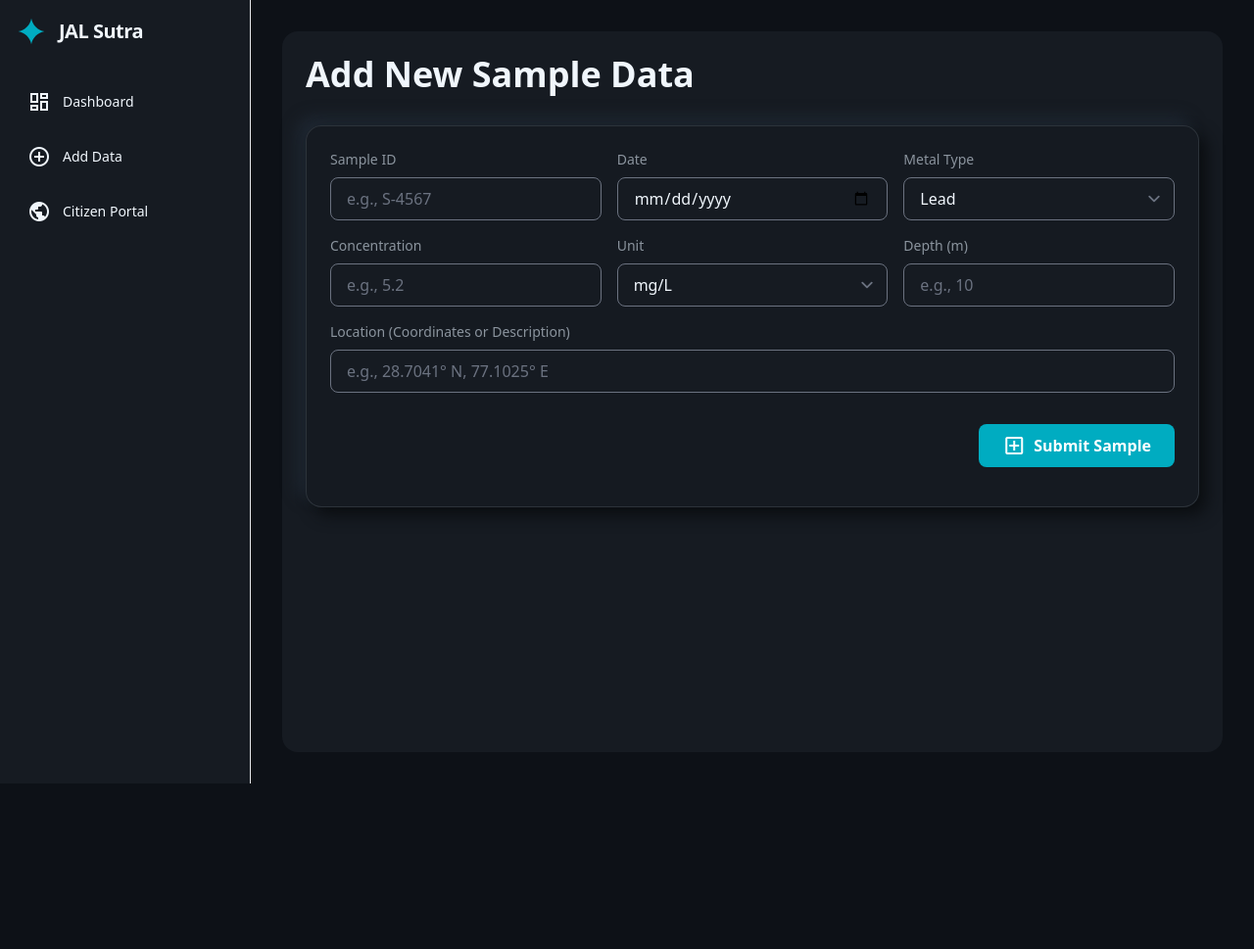
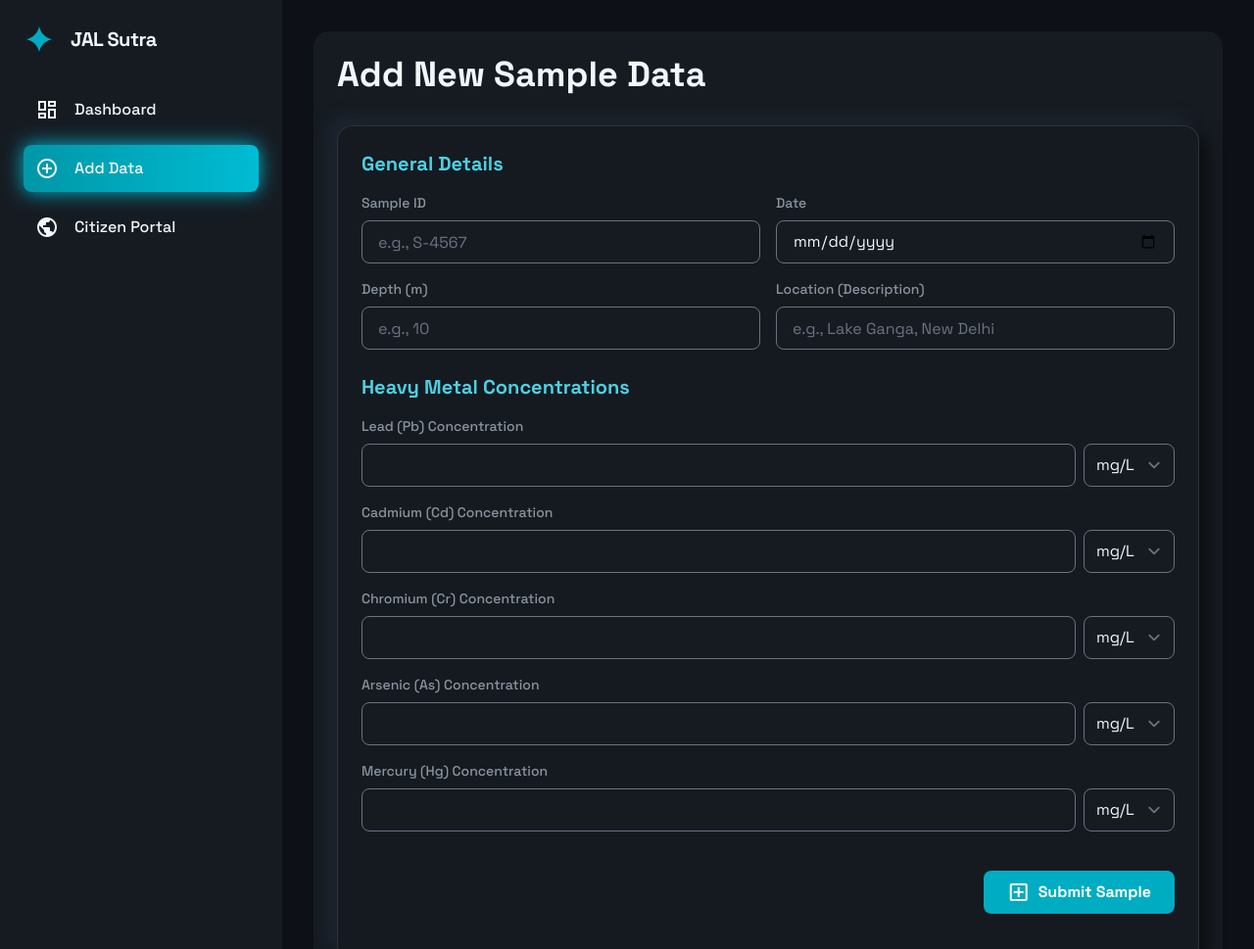
Before and after one commit to sahilrajput0fficial/Jal_Sutra, a plain HTML site: page data add.html in a window 1280 px wide. Shown: the top 969 px of the page at 98% size. Before the commit the page ends 800 px from the top, so only its background shows below. Drawn offline with nearby package versions, Linux system fonts and the light colour scheme.

Commit message:
Changes Something blah blah

```diff
--- a/data add.html
+++ b/data add.html
@@ -50,36 +50,40 @@
     }
 </style>
 </head>
-<body class="bg-[var(--background)] text-[var(--on-surface)]">
-<div class="flex h-screen overflow-hidden">
-<aside class="flex w-64 flex-col bg-[var(--surface)] text-[var(--on-surface)] p-4 border-r border-[var(--on-surface-variant)]/20">
-<div class="flex items-center gap-3 mb-8">
+<body class="bg-[var(--background)] text-[var(--on-surface)]" style="font-family: 'Space Grotesk', sans-serif;">
+<div class="flex min-h-screen">
+<aside class="w-72 p-6 flex flex-col justify-between bg-[var(--surface)] text-[var(--on-surface)]" style="perspective: 1000px;">
+<div class="flex flex-col gap-8">
+<div class="flex items-center gap-4">
 <svg class="w-8 h-8 text-[var(--primary-600)]" fill="none" viewBox="0 0 48 48" xmlns="http://www.w3.org/2000/svg">
 <path d="M24 4C25.7818 14.2173 33.7827 22.2182 44 24C33.7827 25.7818 25.7818 33.7827 24 44C22.2182 33.7827 14.2173 25.7818 4 24C14.2173 22.2182 22.2182 14.2173 24 4Z" fill="currentColor"></path>
 </svg>
 <h2 class="text-xl font-bold tracking-tight">JAL Sutra</h2>
 </div>
-<nav class="flex-1 space-y-2">
-<a href="dashboard.html" class="sidebar-item group flex items-center gap-3 rounded-lg p-3 text-sm font-medium transition-colors duration-200 hover:bg-[var(--primary-700)]">
+<nav class="flex flex-col gap-3">
+<a class="sidebar-item flex items-center gap-4 p-3 rounded-lg" href="dashboard.html">
 <span class="material-symbols-outlined">dashboard</span>
-<span>Dashboard</span>
+<span class="font-medium">Dashboard</span>
 </a>
-<a href="data add.html" class="sidebar-item group flex items-center gap-3 rounded-lg p-3 text-sm font-medium transition-colors duration-200 hover:bg-[var(--primary-700)]">
+<a class="sidebar-item active flex items-center gap-4 p-3 rounded-lg" href="data add.html">
 <span class="material-symbols-outlined">add_circle</span>
-<span>Add Data</span>
+<span class="font-medium">Add Data</span>
 </a>
-<a href="map.html" class="sidebar-item group flex items-center gap-3 rounded-lg p-3 text-sm font-medium transition-colors duration-200 hover:bg-[var(--primary-700)]">
+<a class="sidebar-item flex items-center gap-4 p-3 rounded-lg" href="map.html">
 <span class="material-symbols-outlined">public</span>
-<span>Citizen Portal</span>
+<span class="font-medium">Citizen Portal</span>
 </a>
 </nav>
+</div>
 </aside>
 <main class="flex-1 p-8 overflow-y-auto">
 <div class="bg-[var(--surface)] rounded-2xl p-6 min-h-full">
 <h2 class="text-4xl font-bold mb-8">Add New Sample Data</h2>
 <div class="glassmorphism rounded-2xl p-6 flex flex-col gap-6 neomorphism-shadow">
-<form id="sampleForm" class="space-y-4">
-<div class="grid grid-cols-1 md:grid-cols-2 lg:grid-cols-3 gap-4">
+<form id="sampleForm" class="space-y-6">
+<div class="space-y-4">
+<h3 class="text-xl font-bold text-[var(--primary-300)]">General Details</h3>
+<div class="grid grid-cols-1 md:grid-cols-2 gap-4">
 <div class="flex flex-col gap-2">
 <label class="text-sm font-medium text-[var(--on-surface-variant)]" for="sampleId">Sample ID</label>
 <input class="w-full h-11 px-4 py-2 rounded-lg bg-[var(--surface)] text-[var(--on-surface)] border border-[var(--on-surface-variant)]/20 placeholder-gray-500 focus:border-[var(--primary-500)] focus:ring-[var(--primary-500)]" id="sampleId" name="sampleId" placeholder="e.g., S-4567" required="" type="text"/>
@@ -89,32 +93,73 @@
 <input class="w-full h-11 px-4 py-2 rounded-lg bg-[var(--surface)] text-[var(--on-surface)] border border-[var(--on-surface-variant)]/20 focus:border-[var(--primary-500)] focus:ring-[var(--primary-500)]" id="date" name="date" required="" type="date"/>
 </div>
 <div class="flex flex-col gap-2">
-<label class="text-sm font-medium text-[var(--on-surface-variant)]" for="metalType">Metal Type</label>
-<select class="w-full h-11 px-4 py-2 rounded-lg bg-[var(--surface)] text-[var(--on-surface)] border border-[var(--on-surface-variant)]/20 focus:border-[var(--primary-500)] focus:ring-[var(--primary-500)]" id="metalType" name="metalType" required="">
-<option value="Lead">Lead</option>
-<option value="Mercury">Mercury</option>
-<option value="Arsenic">Arsenic</option>
-</select>
+<label class="text-sm font-medium text-[var(--on-surface-variant)]" for="depth">Depth (m)</label>
+<input class="w-full h-11 px-4 py-2 rounded-lg bg-[var(--surface)] text-[var(--on-surface)] border border-[var(--on-surface-variant)]/20 placeholder-gray-500 focus:border-[var(--primary-500)] focus:ring-[var(--primary-500)]" id="depth" name="depth" placeholder="e.g., 10" required="" step="0.1" type="number"/>
 </div>
 <div class="flex flex-col gap-2">
-<label class="text-sm font-medium text-[var(--on-surface-variant)]" for="concentration">Concentration</label>
-<input class="w-full h-11 px-4 py-2 rounded-lg bg-[var(--surface)] text-[var(--on-surface)] border border-[var(--on-surface-variant)]/20 placeholder-gray-500 focus:border-[var(--primary-500)] focus:ring-[var(--primary-500)]" id="concentration" name="concentration" placeholder="e.g., 5.2" required="" step="0.01" type="number"/>
+<label class="text-sm font-medium text-[var(--on-surface-variant)]" for="location">Location (Description)</label>
+<input class="w-full h-11 px-4 py-2 rounded-lg bg-[var(--surface)] text-[var(--on-surface)] border border-[var(--on-surface-variant)]/20 placeholder-gray-500 focus:border-[var(--primary-500)] focus:ring-[var(--primary-500)]" id="location" name="location" placeholder="e.g., Lake Ganga, New Delhi" required="" type="text"/>
 </div>
+</div>
+</div>
+<div class="space-y-4">
+<h3 class="text-xl font-bold text-[var(--primary-300)]">Heavy Metal Concentrations</h3>
+<div class="grid grid-cols-1 gap-4">
 <div class="flex flex-col gap-2">
-<label class="text-sm font-medium text-[var(--on-surface-variant)]" for="unit">Unit</label>
-<select class="w-full h-11 px-4 py-2 rounded-lg bg-[var(--surface)] text-[var(--on-surface)] border border-[var(--on-surface-variant)]/20 focus:border-[var(--primary-500)] focus:ring-[var(--primary-500)]" id="unit" name="unit" required="">
+<label class="text-sm font-medium text-[var(--on-surface-variant)]" for="lead">Lead (Pb) Concentration</label>
+<div class="flex gap-2">
+<input class="w-full h-11 px-4 py-2 rounded-lg bg-[var(--surface)] text-[var(--on-surface)] border border-[var(--on-surface-variant)]/20 focus:border-[var(--primary-500)] focus:ring-[var(--primary-500)]" id="lead" name="lead" step="0.001" type="number"/>
+<select class="h-11 rounded-lg bg-[var(--surface)] text-[var(--on-surface)] border border-[var(--on-surface-variant)]/20 focus:border-[var(--primary-500)] focus:ring-[var(--primary-500)]" id="lead-unit" name="lead-unit">
 <option value="mg/L">mg/L</option>
 <option value="µg/L">µg/L</option>
 <option value="ppm">ppm</option>
 </select>
 </div>
+</div>
 <div class="flex flex-col gap-2">
-<label class="text-sm font-medium text-[var(--on-surface-variant)]" for="depth">Depth (m)</label>
-<input class="w-full h-11 px-4 py-2 rounded-lg bg-[var(--surface)] text-[var(--on-surface)] border border-[var(--on-surface-variant)]/20 placeholder-gray-500 focus:border-[var(--primary-500)] focus:ring-[var(--primary-500)]" id="depth" name="depth" placeholder="e.g., 10" required="" step="0.1" type="number"/>
+<label class="text-sm font-medium text-[var(--on-surface-variant)]" for="cadmium">Cadmium (Cd) Concentration</label>
+<div class="flex gap-2">
+<input class="w-full h-11 px-4 py-2 rounded-lg bg-[var(--surface)] text-[var(--on-surface)] border border-[var(--on-surface-variant)]/20 focus:border-[var(--primary-500)] focus:ring-[var(--primary-500)]" id="cadmium" name="cadmium" step="0.001" type="number"/>
+<select class="h-11 rounded-lg bg-[var(--surface)] text-[var(--on-surface)] border border-[var(--on-surface-variant)]/20 focus:border-[var(--primary-500)] focus:ring-[var(--primary-500)]" id="cadmium-unit" name="cadmium-unit">
+<option value="mg/L">mg/L</option>
+<option value="µg/L">µg/L</option>
+<option value="ppm">ppm</option>
+</select>
 </div>
-<div class="flex flex-col gap-2 lg:col-span-3">
-<label class="text-sm font-medium text-[var(--on-surface-variant)]" for="location">Location (Coordinates or Description)</label>
-<input class="w-full h-11 px-4 py-2 rounded-lg bg-[var(--surface)] text-[var(--on-surface)] border border-[var(--on-surface-variant)]/20 placeholder-gray-500 focus:border-[var(--primary-500)] focus:ring-[var(--primary-500)]" id="location" name="location" placeholder="e.g., 28.7041° N, 77.1025° E" required="" type="text"/>
+</div>
+<div class="flex flex-col gap-2">
+<label class="text-sm font-medium text-[var(--on-surface-variant)]" for="chromium">Chromium (Cr) Concentration</label>
+<div class="flex gap-2">
+<input class="w-full h-11 px-4 py-2 rounded-lg bg-[var(--surface)] text-[var(--on-surface)] border border-[var(--on-surface-variant)]/20 focus:border-[var(--primary-500)] focus:ring-[var(--primary-500)]" id="chromium" name="chromium" step="0.001" type="number"/>
+<select class="h-11 rounded-lg bg-[var(--surface)] text-[var(--on-surface)] border border-[var(--on-surface-variant)]/20 focus:border-[var(--primary-500)] focus:ring-[var(--primary-500)]" id="chromium-unit" name="chromium-unit">
+<option value="mg/L">mg/L</option>
+<option value="µg/L">µg/L</option>
+<option value="ppm">ppm</option>
+</select>
+</div>
+</div>
+<div class="flex flex-col gap-2">
+<label class="text-sm font-medium text-[var(--on-surface-variant)]" for="arsenic">Arsenic (As) Concentration</label>
+<div class="flex gap-2">
+<input class="w-full h-11 px-4 py-2 rounded-lg bg-[var(--surface)] text-[var(--on-surface)] border border-[var(--on-surface-variant)]/20 focus:border-[var(--primary-500)] focus:ring-[var(--primary-500)]" id="arsenic" name="arsenic" step="0.001" type="number"/>
+<select class="h-11 rounded-lg bg-[var(--surface)] text-[var(--on-surface)] border border-[var(--on-surface-variant)]/20 focus:border-[var(--primary-500)] focus:ring-[var(--primary-500)]" id="arsenic-unit" name="arsenic-unit">
+<option value="mg/L">mg/L</option>
+<option value="µg/L">µg/L</option>
+<option value="ppm">ppm</option>
+</select>
+</div>
+</div>
+<div class="flex flex-col gap-2">
+<label class="text-sm font-medium text-[var(--on-surface-variant)]" for="mercury">Mercury (Hg) Concentration</label>
+<div class="flex gap-2">
+<input class="w-full h-11 px-4 py-2 rounded-lg bg-[var(--surface)] text-[var(--on-surface)] border border-[var(--on-surface-variant)]/20 focus:border-[var(--primary-500)] focus:ring-[var(--primary-500)]" id="mercury" name="mercury" step="0.001" type="number"/>
+<select class="h-11 rounded-lg bg-[var(--surface)] text-[var(--on-surface)] border border-[var(--on-surface-variant)]/20 focus:border-[var(--primary-500)] focus:ring-[var(--primary-500)]" id="mercury-unit" name="mercury-unit">
+<option value="mg/L">mg/L</option>
+<option value="µg/L">µg/L</option>
+<option value="ppm">ppm</option>
+</select>
+</div>
+</div>
 </div>
 </div>
 <div class="pt-4 flex justify-end">
--- a/script.js
+++ b/script.js
@@ -1,7 +1,6 @@
 document.addEventListener('DOMContentLoaded', () => {
     const currentPage = window.location.pathname.split('/').pop();
 
-    // Handle Top Navigation for Citizen Portal pages
     const topNavItems = document.querySelectorAll('.nav-item');
     topNavItems.forEach(item => {
         const itemHref = item.getAttribute('href');
@@ -10,7 +9,6 @@ document.addEventListener('DOMContentLoaded', () => {
         }
     });
 
-    // Handle Sidebar Navigation for Scientist Portal pages
     const sidebarItems = document.querySelectorAll('.sidebar-item');
     sidebarItems.forEach(item => {
         const itemHref = item.getAttribute('href');
@@ -19,7 +17,6 @@ document.addEventListener('DOMContentLoaded', () => {
         }
     });
 
-    // Handle login form submission with backend POST request
     const loginForm = document.getElementById('loginForm');
     if (loginForm) {
         loginForm.addEventListener('submit', async (e) => {
@@ -56,7 +53,6 @@ document.addEventListener('DOMContentLoaded', () => {
         });
     }
 
-    // Handle 'Add Data' form submission with backend POST request and Excel file handling
     const sampleForm = document.getElementById('sampleForm');
     if (sampleForm) {
         sampleForm.addEventListener('submit', async (e) => {
@@ -68,58 +64,27 @@ document.addEventListener('DOMContentLoaded', () => {
             submitButton.textContent = 'Submitting...';
             submitButton.disabled = true;
 
-            const fileInput = document.getElementById('excelFile');
-            const file = fileInput.files[0];
-            let dataToSend = {};
-            let endpoint = '';
+            try {
+                const dataToSend = {
+                    sampleId: document.getElementById('sampleId').value,
+                    date: document.getElementById('date').value,
+                    depth: parseFloat(document.getElementById('depth').value) || 0,
+                    location: document.getElementById('location').value,
+                    metals: {
+                        lead: parseFloat(document.getElementById('lead').value) || 0,
+                        cadmium: parseFloat(document.getElementById('cadmium').value) || 0,
+                        chromium: parseFloat(document.getElementById('chromium').value) || 0,
+                        arsenic: parseFloat(document.getElementById('arsenic').value) || 0,
+                        mercury: parseFloat(document.getElementById('mercury').value) || 0,
+                    }
+                };
 
-            try {
-                if (file) {
-                    // Conceptually read Excel file and send data
-                    // NOTE: This requires a library like SheetJS (https://sheetjs.com/)
-                    // You would need to add: <script src="https://unpkg.com/xlsx/dist/xlsx.full.min.js"></script>
-                    const fileReader = new FileReader();
-                    fileReader.onload = async (event) => {
-                        const data = new Uint8Array(event.target.result);
-                        const workbook = XLSX.read(data, { type: 'array' });
-                        const firstSheetName = workbook.SheetNames[0];
-                        const worksheet = workbook.Sheets[firstSheetName];
-                        const jsonData = XLSX.utils.sheet_to_json(worksheet);
-
-                        // Send the parsed JSON data to the backend
-                        await sendDataToBackend(jsonData, 'excel-upload');
-                    };
-                    fileReader.readAsArrayBuffer(file);
-
-                } else {
-                    // If no file, get data from individual form fields
-                    dataToSend = {
-                        sampleId: document.getElementById('sampleId').value,
-                        date: document.getElementById('date').value,
-                        metalType: document.getElementById('metalType').value,
-                        concentration: parseFloat(document.getElementById('concentration').value),
-                        unit: document.getElementById('unit').value,
-                        depth: parseFloat(document.getElementById('depth').value),
-                        location: document.getElementById('location').value,
-                    };
-                    await sendDataToBackend(dataToSend, 'add-data');
-                }
-
-            } catch (error) {
-                statusMessage.textContent = 'Submission failed. Please try again.';
-                statusMessage.style.color = '#f87171';
-                console.error('Submission error:', error);
-                submitButton.textContent = 'Submit Sample';
-                submitButton.disabled = false;
-            }
-
-            async function sendDataToBackend(data, endpoint) {
-                const response = await fetch(`http://localhost:5050/${endpoint}`, {
+                const response = await fetch(`http://localhost:5050/add-data`, {
                     method: 'POST',
                     headers: {
                         'Content-Type': 'application/json'
                     },
-                    body: JSON.stringify(data)
+                    body: JSON.stringify(dataToSend)
                 });
 
                 if (response.ok) {
@@ -133,18 +98,19 @@ document.addEventListener('DOMContentLoaded', () => {
                 }
                 submitButton.textContent = 'Submit Sample';
                 submitButton.disabled = false;
+
+            } catch (error) {
+                statusMessage.textContent = 'Submission failed. Please check your data.';
+                statusMessage.style.color = '#f87171';
+                console.error('Submission error:', error);
+                submitButton.textContent = 'Submit Sample';
+                submitButton.disabled = false;
             }
         });
     }
 
-    // Start of the water quality index calculation logic (original code)
-    const standards = {
-        lead: 0.01,
-        cadmium: 0.003,
-        chromium: 0.05,
-        arsenic: 0.01,
-        mercury: 0.006
-    };
+    // Water quality index calculation logic remains the same
+    const standards = { lead: 0.01, cadmium: 0.003, chromium: 0.05, arsenic: 0.01, mercury: 0.006 };
     function calculateIndices() {
         const concentrations = {
             lead: parseFloat(document.getElementById('lead').value) || 0,
@@ -155,24 +121,13 @@ document.addEventListener('DOMContentLoaded', () => {
         };
         const metals = Object.keys(standards);
         const n = metals.length;
-        let sumWQi = 0;
-        let sumW = 0;
-        let hei = 0;
-        let cd = 0;
-        let sumCS = 0;
+        let sumWQi = 0; let sumW = 0; let hei = 0; let cd = 0; let sumCS = 0;
         metals.forEach((metal) => {
-            const C = concentrations[metal];
-            const S = standards[metal];
-            const W = 1 / S;
-            const Q = (C / S) * 100;
-            sumWQi += W * Q;
-            sumW += W;
-            hei += C / S;
-            cd += (C / S) - 1;
-            sumCS += C / S;
+            const C = concentrations[metal]; const S = standards[metal];
+            const W = 1 / S; const Q = (C / S) * 100;
+            sumWQi += W * Q; sumW += W; hei += C / S; cd += (C / S) - 1; sumCS += C / S;
         });
-        const hpi = sumWQi / sumW;
-        const mcd = sumCS / n;
+        const hpi = sumWQi / sumW; const mcd = sumCS / n;
         const hpiInterp = hpi < 100 ? { text: 'Low Pollution', class: 'low' } : { text: 'High Pollution', class: 'high' };
         const heiInterp = hei < 10 ? { text: 'Low', class: 'low' } : (hei < 20 ? { text: 'Medium', class: 'medium' } : { text: 'High', class: 'high' });
         const cdInterp = cd < 1 ? { text: 'Low', class: 'low' } : (cd < 3 ? { text: 'Medium', class: 'medium' } : { text: 'High', class: 'high' });
@@ -184,12 +139,7 @@ document.addEventListener('DOMContentLoaded', () => {
         else if (mcd < 16) mcdInterp = { text: 'Very High', class: 'very-high' };
         else mcdInterp = { text: 'Ultra High', class: 'ultra-high' };
         const resultContent = document.getElementById('result-content');
-        resultContent.innerHTML = `
-            <div class="result-item">HPI: <span class="result-value">${hpi.toFixed(2)}</span> <span class="interpretation ${hpiInterp.class}">${hpiInterp.text}</span></div>
-            <div class="result-item">HEI: <span class="result-value">${hei.toFixed(2)}</span> <span class="interpretation ${heiInterp.class}">${heiInterp.text}</span></div>
-            <div class="result-item">Cd: <span class="result-value">${cd.toFixed(2)}</span> <span class="interpretation ${cdInterp.class}">${cdInterp.text}</span></div>
-            <div class="result-item">mCd: <span class="result-value">${mcd.toFixed(2)}</span> <span class="interpretation ${mcdInterp.class}">${mcdInterp.text}</span></div>
-        `;
+        resultContent.innerHTML = `<div class="result-item">HPI: <span class="result-value">${hpi.toFixed(2)}</span> <span class="interpretation ${hpiInterp.class}">${hpiInterp.text}</span></div><div class="result-item">HEI: <span class="result-value">${hei.toFixed(2)}</span> <span class="interpretation ${heiInterp.class}">${heiInterp.text}</span></div><div class="result-item">Cd: <span class="result-value">${cd.toFixed(2)}</span> <span class="interpretation ${cdInterp.class}">${cdInterp.text}</span></div><div class="result-item">mCd: <span class="result-value">${mcd.toFixed(2)}</span> <span class="interpretation ${mcdInterp.class}">${mcdInterp.text}</span></div>`;
         document.getElementById('results').style.display = 'block';
     }
     function resetInputs() {
```
